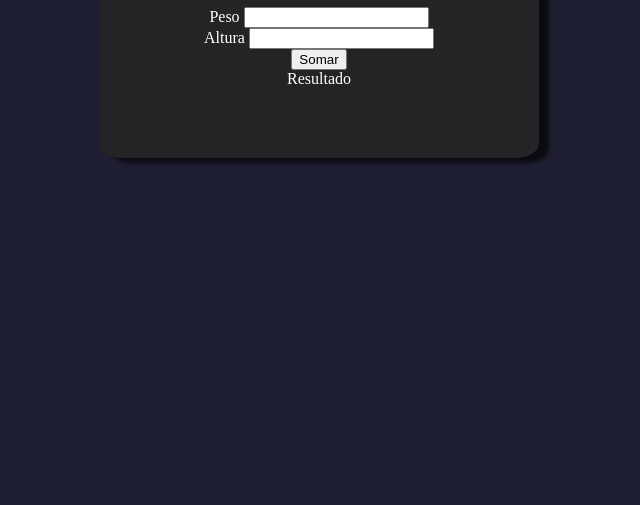
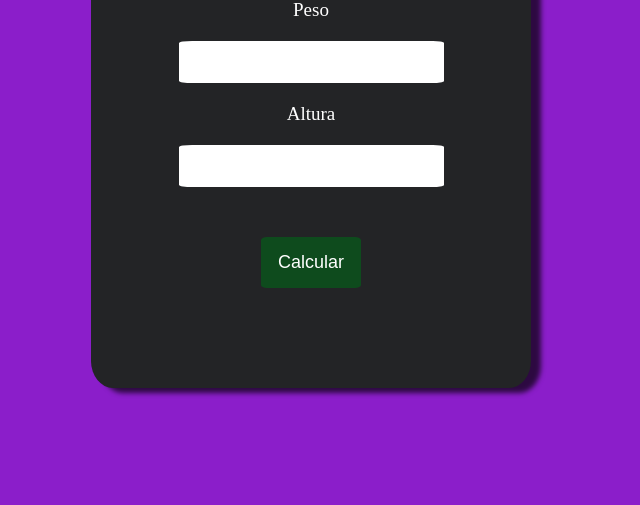
Before and after one commit to lumontexx/imccalculator, a plain HTML site: page index.html in a window 1280 px wide. Shown: the part 311-816 px from the top of the page, without its empty margins (329-969 px from the left). Drawn offline with Linux system fonts and the light colour scheme.

Commit message:
adc de funcoes de javascrip que ainda precisam de resolucoes/mudanca na cor do botao

```diff
--- a/index.html
+++ b/index.html
@@ -16,23 +16,25 @@
       <form>
 
         <div>
-          Peso
+          <span class="font19">Peso</span>
           <input type="number" name="peso" id="peso">
         </div>
 
         <div>
-          Altura
+          <span class="font19"> Altura</span>
           <input type="number" name="altura" id="altura">
         </div>
         <div>
-          <input type="button" value="Somar" onclick="somar()">
+          <button value="calcular" id="btn" onclick="calcular()">Calcular</button>
         </div>
+      </form>
+      <div id="res">
 
-        <div id="res">Resultado</div>
-      </form>
+      </div>
     </div>
   </div>
-
+  <script src="script.js"> </script>
+</body>
 </body>
 
 </html>
--- /dev/null
+++ b/script.js
@@ -0,0 +1,9 @@
+function calcular() {
+  var pes = window.document.getElementById("peso");
+  var altu = window.document.getElementById("altura");
+  var res = document.getElementById("res");
+  var n1 = Number(pes.value);
+  var n2 = Number(altu.value);
+  var r = n1 / (n2 * n2);
+  res.innerHTML = `O seu IMC é:  ${r} Kg`;
+}
--- a/style.css
+++ b/style.css
@@ -1,9 +1,31 @@
 body {
-  background-color: rgb(31, 31, 51);
+  background-color: rgb(139, 30, 202);
   font-family: normal 20pt arial;
+  margin: 0;
 }
 h1 {
   color: #04bf68;
+}
+input {
+  border: none;
+  margin: 20px 10px;
+  border-radius: 5%;
+  padding: 10px;
+  font-size: 19px;
+}
+.font19 {
+  font-size: 19px;
+}
+button {
+  background-color: #0e4b1d;
+  color: #ffff;
+  padding: 15px;
+  font-size: 18px;
+  width: 100px;
+  border-radius: 6%;
+  cursor: pointer;
+  margin: 30px auto;
+  border: none;
 }
 .form {
   background-color: #232426;
@@ -20,10 +42,8 @@ h1 {
 }
 
 #conteiner {
-  width: 100vw;
+  max-width: 100%;
   height: 100vh;
-  background: url(./img/lapis.jpg);
-  background-size: cover;
 }
 .textcenter {
   text-align: center;
```
